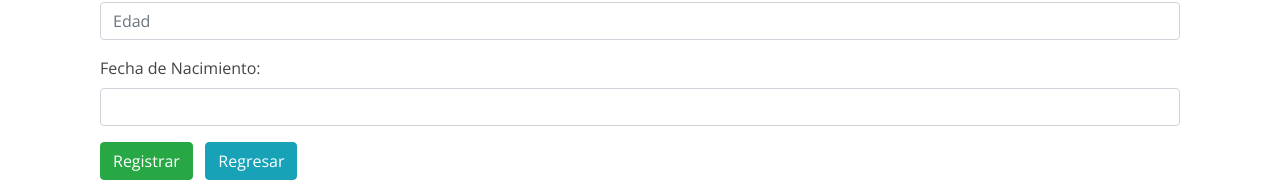
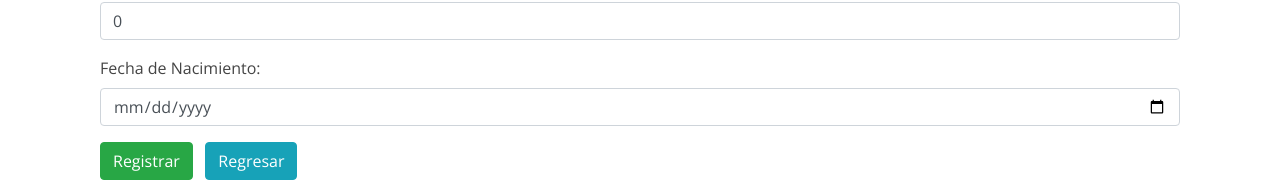
Before and after one commit to zakidas/frontend-web, a plain HTML site: page create.html in a window 1280 px wide. Shown: the part 368-550 px from the top of the page. Drawn offline with nearby package versions, Linux system fonts and the light colour scheme.

Commit message:
creacion de cliente

```diff
--- a/create.html
+++ b/create.html
@@ -58,7 +58,7 @@
                         </div>
                         <div class="form-group">
                             <label for="fec_nac">Fecha de Nacimiento:</label>
-                            <date-picker id="fec_nac" v-model="cliente.fec_nac" placeholder="Fecha nacimiento (YYYY-MM-DD)" type="text" class="form-control" :config="options"></date-picker>
+                            <input id="fec_nac" v-model="cliente.fec_nac" type="date" class="form-control">
                         </div>
                         <div class="form-group">
                             <button @click="save()" class="btn btn-success">Registrar</button>
--- a/js/create.js
+++ b/js/create.js
@@ -2,9 +2,6 @@ const SERVER_URL = "http://localhost:3050";
 Vue.use(Toasted);
 new Vue({
     el: "#app",
-    components: {
-        vuejsDatepicker
-    },
     data: () => ({
         cliente: {
             nombre: "",
@@ -43,6 +40,7 @@ new Vue({
                 });
             }
             const url = SERVER_URL + "/creacliente";
+
             const res =await axios.post(url, {
                 nombre: this.cliente.nombre,
                 apellido: this.cliente.apellido,
```
Also changed, not shown: 1 other file.
